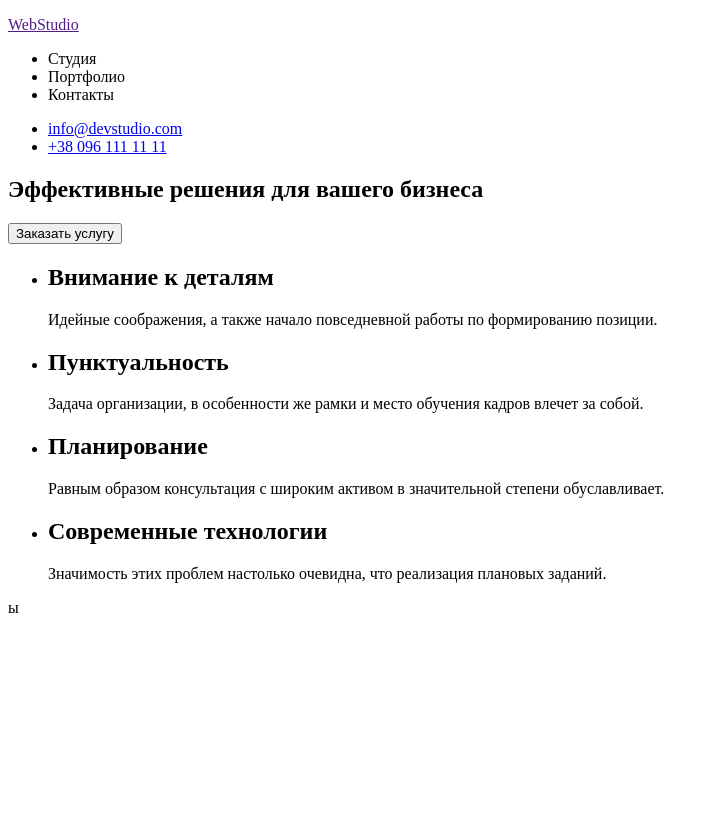
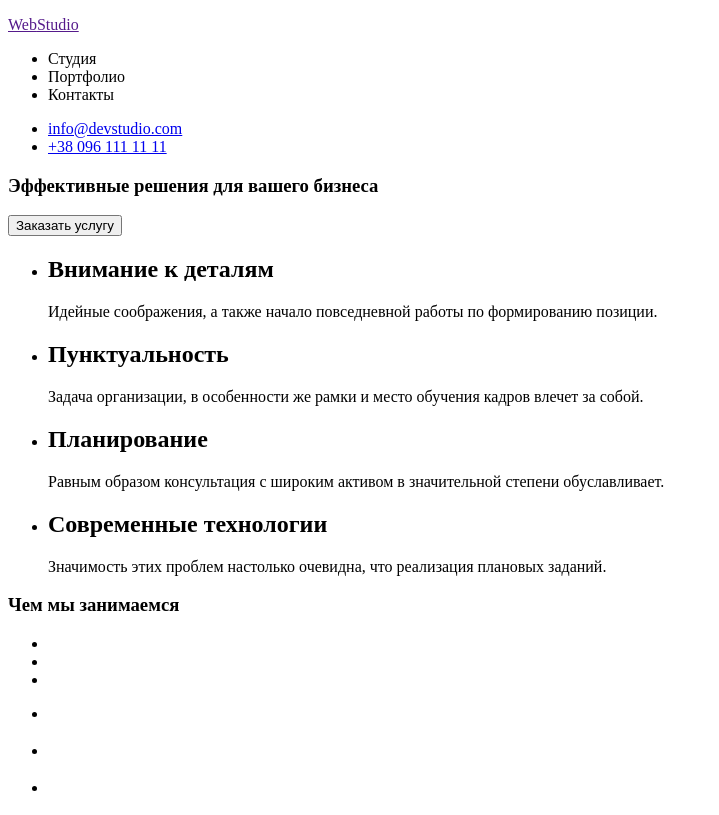
Before and after one commit to DKolod/goit-markup-hw-01, a plain HTML site: page index.html in a window 1280 px wide. Shown: the whole page, without its empty margins (0-719 px from the left). Drawn offline with Linux system fonts and the light colour scheme.

Commit message:
Добавляет все теги без классов и фото

```diff
--- a/index.html
+++ b/index.html
@@ -23,12 +23,14 @@
         <li><a href="tel:+380961111111">+38 096 111 11 11</a></li>
       </ul>
     </header>
+    <section>
       <div>
         <section>
           <h1>Эффективные решения для вашего бизнеса</h1>
           <button type="button">Заказать услугу</button>
         </section>
       </div>
+    </section>
     <section>
       <ul>
         <li>
@@ -61,7 +63,32 @@
         </li>
       </ul>
     </section>
-    ы
-    <main></main>
+    <section>
+      <h3>Чем мы занимаемся</h3>
+      <ul>
+        <li><img src="" alt="" /></li>
+        <li><img src="" alt="" /></li>
+        <li><img src="" alt="" /></li>
+      </ul>
+    </section>
+    <section>
+      <ul>
+        <li>
+          <img src="" alt="" />
+          <h3></h3>
+          <p></p>
+        </li>
+        <li>
+          <img src="" alt="" />
+          <h3></h3>
+          <p></p>
+        </li>
+        <li>
+          <img src="" alt="" />
+          <h3></h3>
+          <p></p>
+        </li>
+      </ul>
+    </section>
   </body>
 </html>
```
Lines whose indentation alone changed are shown as unchanged.
